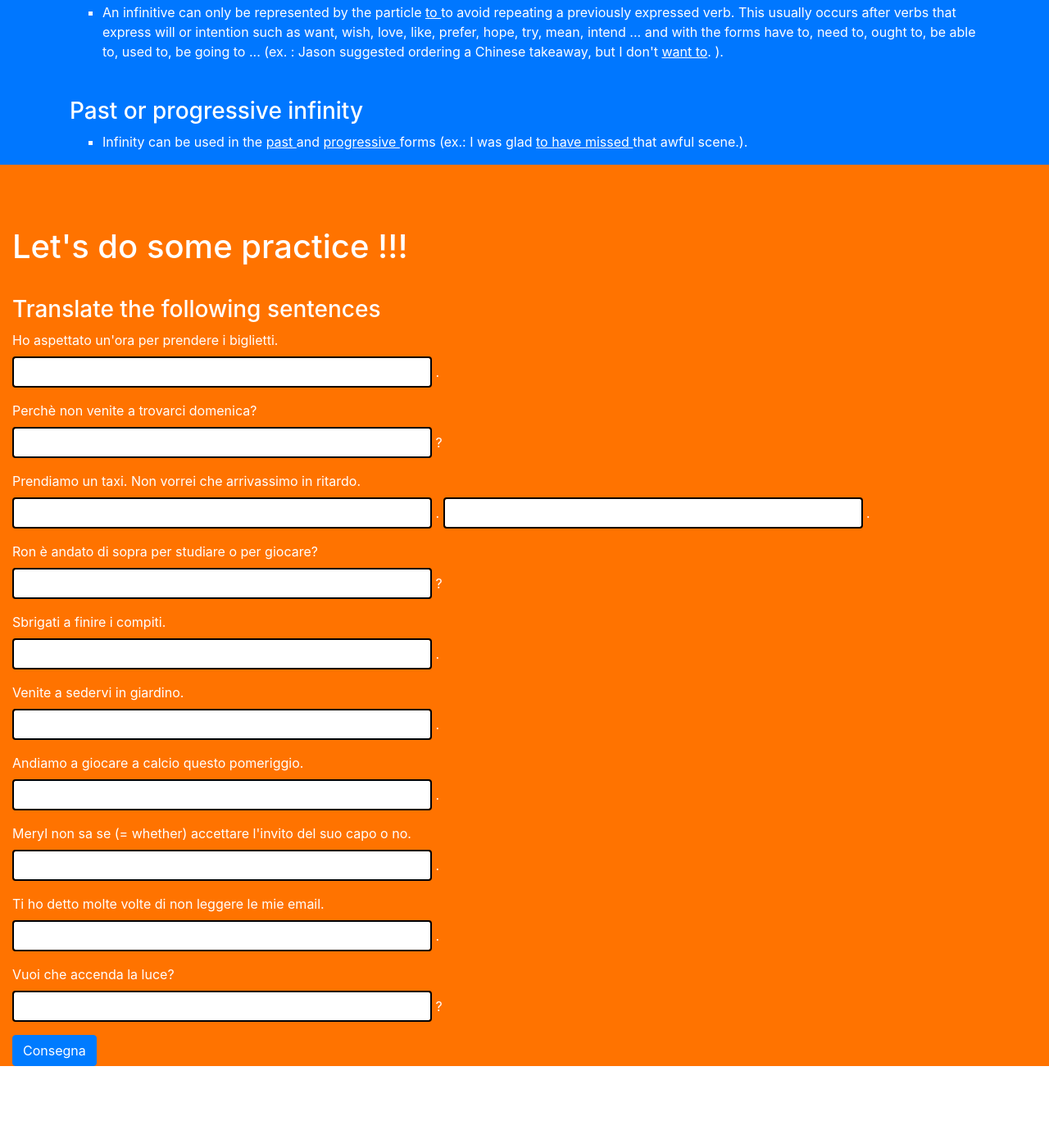
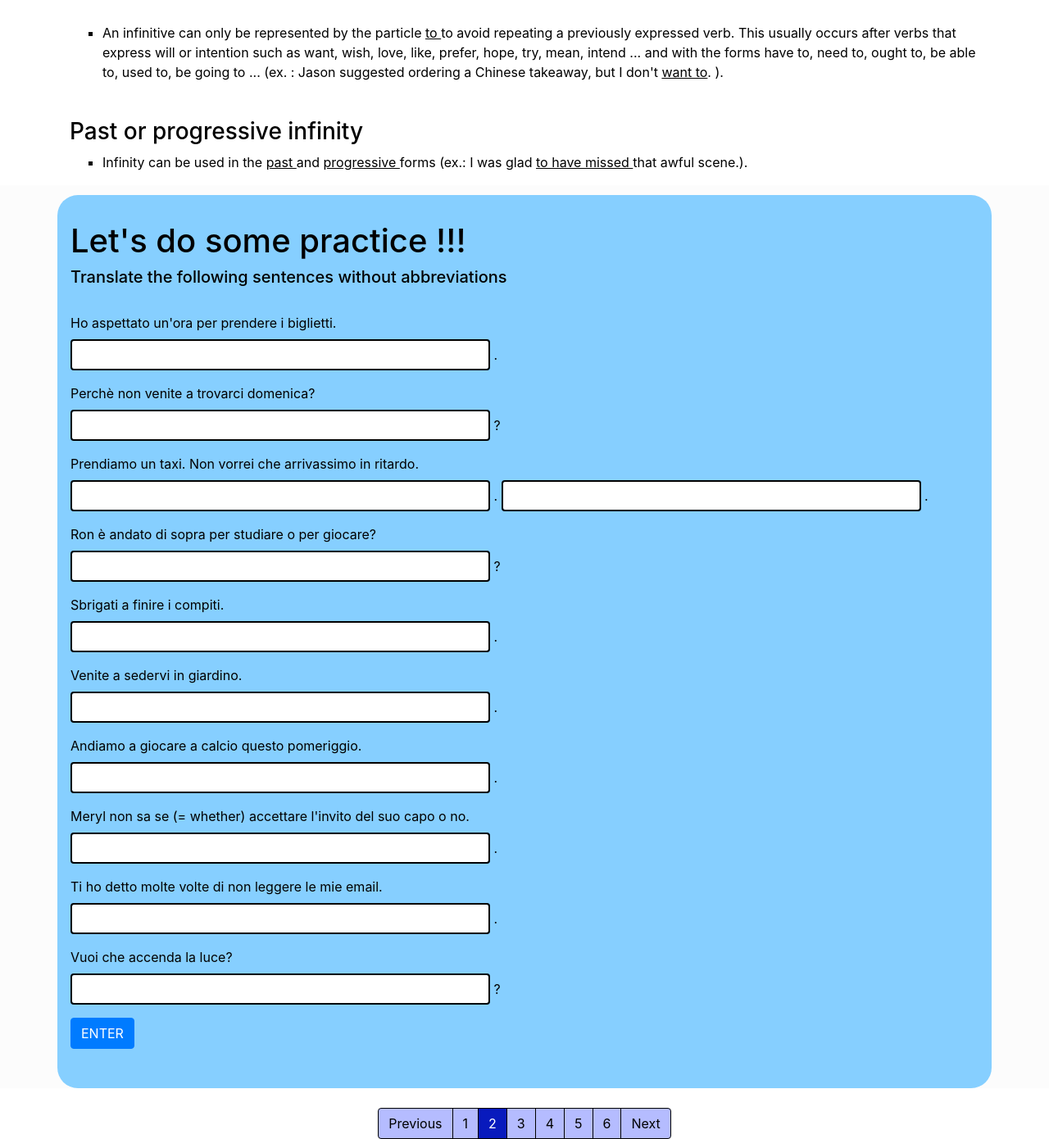
Before and after one commit to NDBpresentazione/NDBpresentazione.github.io, a plain HTML site: page pages/page2.html in a window 1280 px wide. Shown: the part 1248-2638 px from the top of the page at 82% size. Before the commit the page ends 2549 px from the top, so only its background shows below. Drawn offline with nearby package versions, Linux system fonts and the light colour scheme; files that its build step writes are made by us from their sources.

Commit message:
correzione a page2

```diff
--- a/pages/page2.html
+++ b/pages/page2.html
@@ -8,31 +8,21 @@
   <script src="https://ajax.googleapis.com/ajax/libs/jquery/3.5.1/jquery.min.js"></script>
   <script src="https://cdnjs.cloudflare.com/ajax/libs/popper.js/1.16.0/umd/popper.min.js"></script>
   <script src="https://maxcdn.bootstrapcdn.com/bootstrap/4.5.2/js/bootstrap.min.js"></script>
-  <link rel="stylesheet" href="styles/style2.css">
+  <link rel="stylesheet" href="../styles/style2.css">
 
 </head>
-<script src="scripts/page2.js"></script>
+<script src="../scripts/page2.js"></script>
 <body data-spy="scroll" data-target=".navbar" data-offset="50">
-
-  <nav class="navbar navbar-expand-sm bg-dark navbar-dark fixed-top">
+  <nav class="navbar navbar-expand-sm navbar-dark fixed-top">
     <ul class="navbar-nav">
       <li class="nav-item">
-        <a class="nav-link" href="#section1">LESSON #1 : TO INFINITIVE</a>
+        <a class="nav-link">LESSON #1</a>
+      </li>
+      <li class="nav-item">
+        <a class="nav-link" href="#section1">TO INFINITIVE</a>
       </li>
       <li class="nav-item">
         <a class="nav-link" href="#section2">PRACTICE</a>
-      </li>
-      <li>
-        <ul class="pagination justify-content-right"  >
-          <li class="page-item"><a class="page-link" href="./pages/page1.html">Previous</a></li>
-          <li class="page-item"><a class="page-link" href="./pages/page1.html">1</a></li>
-          <li class="page-item"><a class="page-link" href="#">2</a></li>
-          <li class="page-item"><a class="page-link" href="./pages/page3.html">3</a></li>
-          <li class="page-item"><a class="page-link" href="./pages/page4.html">4</a></li>
-          <li class="page-item"><a class="page-link" href="./pages/page5.html">5</a></li>
-          <li class="page-item"><a class="page-link" href="./pages/page6.html">6</a></li>
-          <li class="page-item"><a class="page-link" href="./pages/page3.html">Next</a></li>
-        </ul>
       </li>
     </ul>
   </nav>
@@ -40,7 +30,9 @@
   <div id="section1" >
     <div class="container">
       <h1>TO INFINITIVE</h1>
-    <table class="table">
+      <br>
+
+      <table class="table table-bordered">
         <thead color =" white">
           <tr>
             <th>Present</th>
@@ -71,6 +63,7 @@
         <li>After verbs like <ins>go</ins>, <ins>come</ins>, <ins>run</ins>, <ins>hurry up</ins>, <ins>stay</ins>, <ins>stop</ins>,the infinitive is replaced by <ins>and</ins> in imperative forms (ex. : <ins>Come and help</ins> me with these shopping bags).</li>
         <li>And can be used instead of the infinitive also with other tenses, <ins>but not</ins> with progressive forms (ex. : We're out of milk. I'll <ins>go and get</ins> some).</li>
       </ul>
+
       <h3>USES OF THE INFINITIVE</h3>
       <ul class="ul">
         <li>As the <ins>subject</ins> of a sentence, but it is more common to use the impersonal subject <ins>it</ins> or the form in <ins>-ing</ins> (ex. : <ins>To live</ins> alone requires great courage).</li>
@@ -81,81 +74,117 @@
         <li>And also in front of the second infinitive in coordinated propositions (ex. : Do you prefer <ins>to stay</ins> here <ins>and rest, or go out</ins> ? ).</li>
         <li>It is always omitted after <ins> why </ins> or <ins> why not </ins> used at the beginning of a sentence to give a hint (ex.: <ins> Why phone </ins> him? <ins> Why not send </ins> him a text?).</li>
       </ul>
+
       <h3>Want, would like/love/prefer</h3>
       <ul class="ul">
         <li><ins>Want</ins> and the conditional forms <ins>would like/love/prefer</ins> are usually followed by infinity. When you specify who you want to do something, they are followed by an object + infinite complement, never that (eg: Do you <ins>want to leave</ins>?).</li>
       </ul>
+
       <h3>Infinitive of purpose or for + -ing</h3>
       <ul class="ul">
         <li>The purpose is usually expressed with a simple infinitive. You can use <ins>for + -ing</ins> to specify the general function of an object, the purpose it serves. To questions like What's it used for? you can therefore answer in two ways, depending on what you mean. However, the <ins>infinitive</ins> must be used when referring to a <ins>specific action</ins> (es. : Tim moved to Edinburgh <ins>to live closer</ins> to his girlfriend</li>
       </ul>
+
       <h3>Implied infinitive</h3>
       <ul class="ul">
         <li>An infinitive can only be represented by the particle <ins> to </ins> to avoid repeating a previously expressed verb.
 
           This usually occurs after verbs that express will or intention such as want, wish, love, like, prefer, hope, try, mean, intend ... and with the forms have to, need to, ought to, be able to, used to, be going to ... (ex. : Jason suggested ordering a Chinese takeaway, but I don't <ins>want to</ins>. ).</li>
       </ul>
+
       <h3>Past or progressive infinity</h3>
       <ul>
         <li>Infinity can be used in the <ins> past </ins> and <ins> progressive </ins> forms (ex.: I was glad <ins> to have missed </ins> that awful scene.).</li>
       </ul>
   </div>
+
   <div id="section2" class="container-fluid">
-  <h1>Let's do some practice !!!</h1>
-  <h3>Translate the following sentences</h3>
-  <form action="/action_page.php" name="exercise" onsubmit="correct()">
+    <div class="container con p-3 my-3border">
+      <h1 id="titolo">Let's do some practice !!!</h1>
+      <h5>Translate the following sentences without abbreviations</h5>
+      <br>
+
+      <form action="javascript:correct();" name="exercise" onsubmit="correct()">
         <div class="form-group">
           <label for="a1">Ho aspettato un'ora per prendere i biglietti.</label><br>
           <input type="text" class="form-control" id="b1" name="s1" > .
         </div>
+
         <p id="sol1"></p>
         <div class="form-group">
           <label for="a2">Perchè non venite a trovarci domenica?</label><br>
           <input type="text" class="form-control" id="b2" name="s2"> ?
         </div>
+
         <p id="sol2"></p>
         <div class="form-group">
           <label for="a3">Prendiamo un taxi. Non vorrei che arrivassimo in ritardo.</label><br>
           <input type="text" class="form-control" id="b11" name="s11"> . <input type="text" class="form-control" id="b3" name="s3"> .
         </div>
+
         <p id="sol3"></p>
         <div class="form-group">
           <label for="a4">Ron è andato di sopra per studiare o per giocare?</label><br>
           <input type="text" class="form-control" id="b4" name="s4"> ?
         </div>
+
         <p id="sol4"></p>
         <div class="form-group">
           <label for="a5">Sbrigati a finire i compiti.</label><br>
           <input type="text" class="form-control" id="b5" name="s5" text-color="blue"> .
         </div>
+
         <p id="sol5"></p>
         <div class="form-group">
           <label for="a6">Venite a sedervi in giardino.</label><br>
           <input type="text" class="form-control" id="b6" name="s6"> .
         </div>
+
         <p id="sol6"></p>
         <div class="form-group">
           <label for="a7">Andiamo a giocare a calcio questo pomeriggio.</label><br>
           <input type="text" class="form-control" id="b7" name="s7"> .
         </div>
+
         <p id="sol7"></p>
         <div class="form-group">
           <label for="a8">Meryl non sa se (= whether) accettare l'invito del suo capo o no.</label><br>
           <input type="text" class="form-control" id="b8" name="s8"> .
         </div>
+
         <p id="sol8"></p>
         <div class="form-group">
           <label for="a9">Ti ho detto molte volte di non leggere le mie email.</label><br>
           <input type="text" class="form-control" id="b9" name="s9"> .
         </div>
+
         <p id="sol9"></p>
         <div class="form-group">
           <label for="a10">Vuoi che accenda la luce?</label><br>
           <input type="text" class="form-control" id="b10" name="s10"> ?
         </div>
         <p id="sol10"></p>
-    <button type="submit" class="btn btn-primary" color="black">Consegna</button>
+
+        <button type="submit" class="btn btn-primary" color="black">ENTER</button>
       </form>
+
+      <br>
       <h2 id="mark"></h2>
+    </div>
+  </div>
+
+  <div id="pie" class="container">
+    <br>
+    <ul class="pagination justify-content-center"  >
+      <li class="page-item"><a class="page-link" href="../pages/page1.html">Previous</a></li>
+      <li class="page-item"><a class="page-link" href="../pages/page1.html">1</a></li>
+      <li class="page-item"><a class="page-link this" href="#">2</a></li>
+      <li class="page-item"><a class="page-link" href="../pages/page3.html">3</a></li>
+      <li class="page-item"><a class="page-link" href="../pages/page4.html">4</a></li>
+      <li class="page-item"><a class="page-link" href="../pages/page5.html">5</a></li>
+      <li class="page-item"><a class="page-link" href="../pages/page6.html">6</a></li>
+      <li class="page-item"><a class="page-link" href="../pages/page3.html">Next</a></li>
+    </ul>
+  </div>
 </body>
 </html>
--- a/styles/style2.css
+++ b/styles/style2.css
@@ -1,42 +1,14 @@
-
 body {
-    position: relative;
-  }
-
-#section1 {padding-top:3vh;padding-bottom:3vh;height:260vh;width:100vw;color: rgb(255, 255, 255); background-color: #0077ff;}
-#section2 {padding-top:1.5vh;height:max-content;width:100vw;color: rgb(255, 255, 255); background-color: #ff7300;}
+  position: relative;
+}
 
 ul {
   list-style-type: square;
-  color: white;
+  color: rgb(0, 0, 0);
 }
 
 h1 {
   padding-top : 8vh
-}
-
-.table {
-  color : white
-}
-
-.ul {
-  padding-top : 3vh
-}
-
-h3 {
-  padding-top: 3.5vh
-}
-
-.page-link {
-  color : rgb(0, 0, 0);
-  background-color : rgb(255, 123, 0);
-  border-color: rgb(0, 0, 0);
-}
-
-.page-link:hover {
-  color:rgb(255, 123, 0);
-  border-color: rgb(255, 123, 0);
-  background-color: black
 }
 
 button {
@@ -44,8 +16,45 @@ button {
   border-color: rgb(38, 0, 255);
   color : white
 }
+
 button:hover {
   background-color: dodgerblue;
+}
+
+h3 {
+  padding-top: 3.5vh
+}
+
+
+.con {
+  border-radius: 25px;
+  color: #000000;
+  background-color: #86cfff;
+}
+
+.navbar {
+  background-color: #003877;
+}
+
+.ul {
+  padding-top : 3vh
+}
+
+.page-link {
+  color : rgb(0, 0, 0);
+  background-color : rgb(181, 188, 255);
+  border-color: rgb(0, 0, 0);
+}
+
+.page-link:hover {
+  color:rgb(255, 255, 255);
+  border-color: rgb(0, 0, 0);
+  background-color: rgb(8, 26, 189)
+}
+
+.this {
+  background-color: rgb(8, 26, 189);
+  color:rgb(255, 255, 255)
 }
 
 .form-control {
@@ -57,7 +66,34 @@ button:hover {
   color: black;
   font-size: 20px;
 }
+
 .form-control {
   width : 40vw;
   display: inline-block
 }
+
+
+#pie {
+  text-align: center;
+}
+
+#section1 {
+  padding-top:3vh;
+  padding-bottom:3vh;
+  height:260vh;
+  width:100vw;
+  color: rgb(0, 0, 0);
+  background-color: #ffffff;
+}
+
+#section2 {
+  padding-top:1.5vh;
+  height:max-content;
+  width:100vw;
+  color: rgb(0, 0, 0);
+  background-color: rgb(252, 252, 252);
+}
+
+#titolo {
+  padding-top: 2vh
+}
```
Lines whose indentation alone changed are shown as unchanged.
